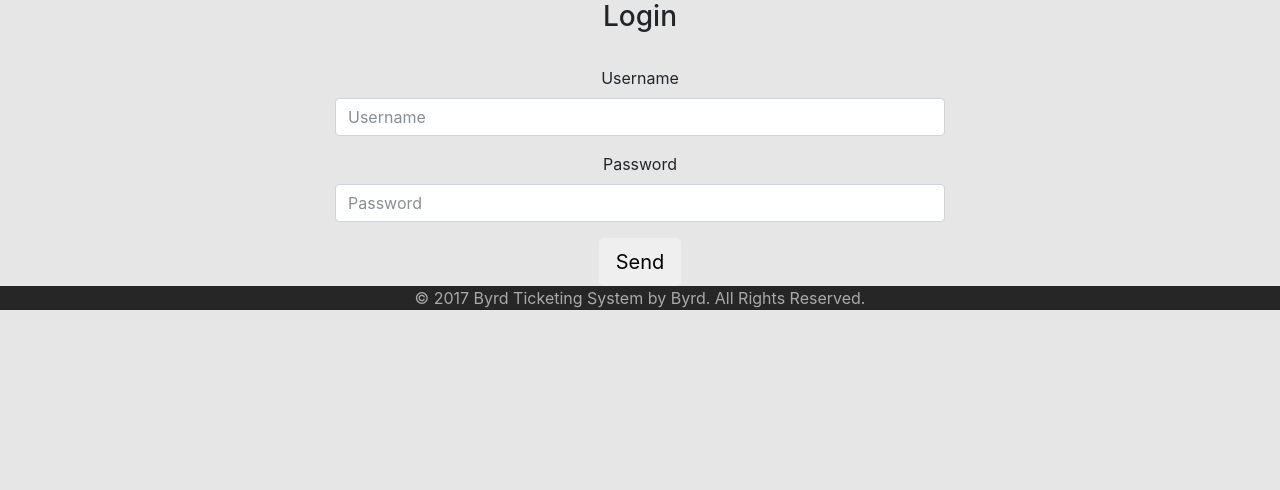
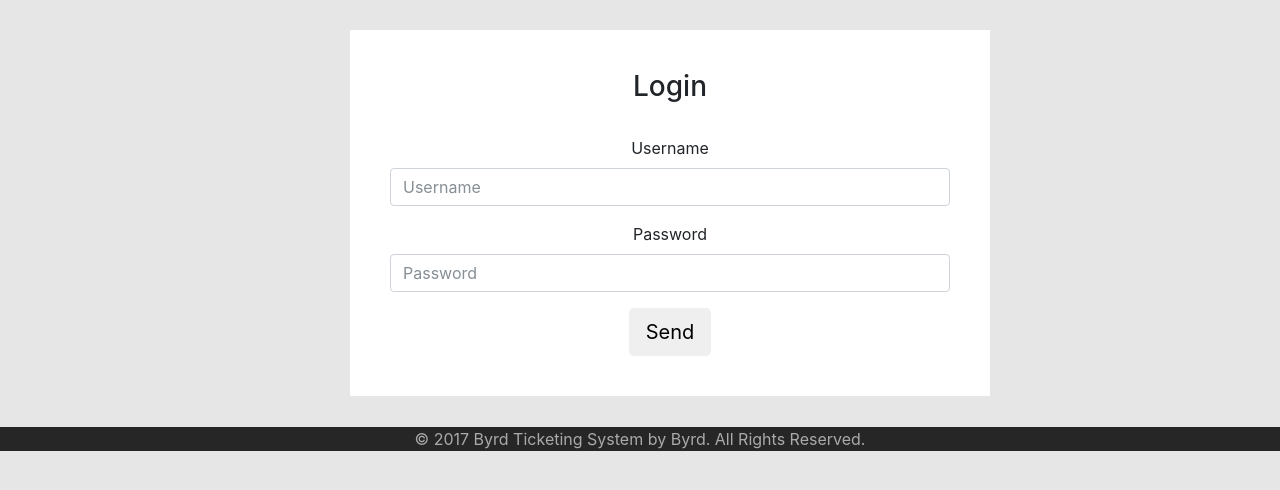
Before and after one commit to ksarpotdar/ticketing_system, a Django app: template ticketing_system/templates/support/login.html in a window 1280 px wide. Shown: the part 56-546 px from the top of the page. Run offline with Django 3.2, Linux system fonts and the light colour scheme; the template is opened without the code that fills it: values that come from a table or form of the project are taken from there, others are empty; some libraries are stand-ins or nearby versions.

Commit message:
frontend

```diff
--- /dev/null
+++ b/ticketing_system/static/css/login.css
@@ -0,0 +1,5 @@
+.ticket-form-container{
+    background-color: white;
+    padding: 40px;
+    margin: 30px;
+}
--- a/ticketing_system/templates/base.html
+++ b/ticketing_system/templates/base.html
@@ -27,8 +27,7 @@
     byrd staff?
   </button>
   <div class="dropdown-menu" aria-labelledby="dropdownMenuButton">
-    <a class="dropdown-item" href="#">Login</a>
-    <a class="dropdown-item" href="#">Register</a>
+    <a class="dropdown-item" href="{% url 'support_login' %}">Login</a>
   </div>
 </div>
 </nav>
```
